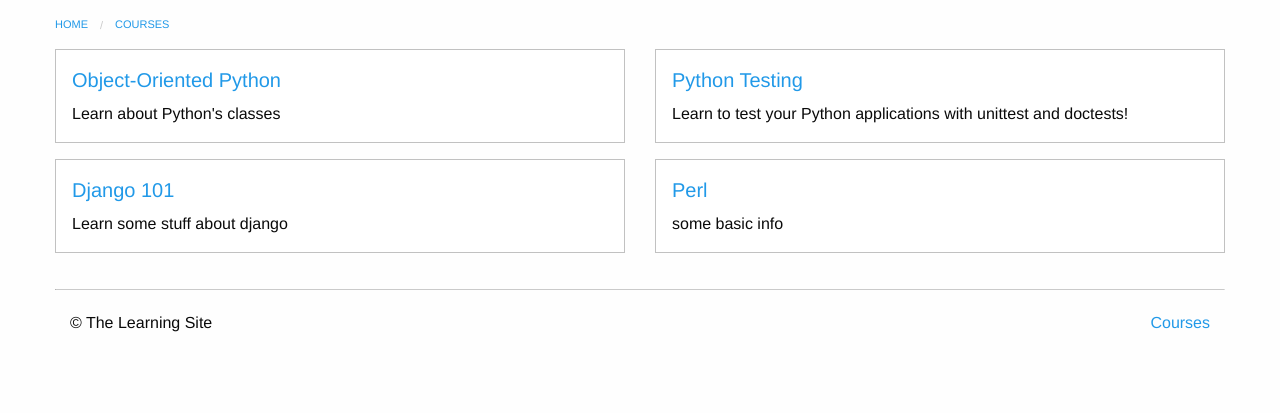
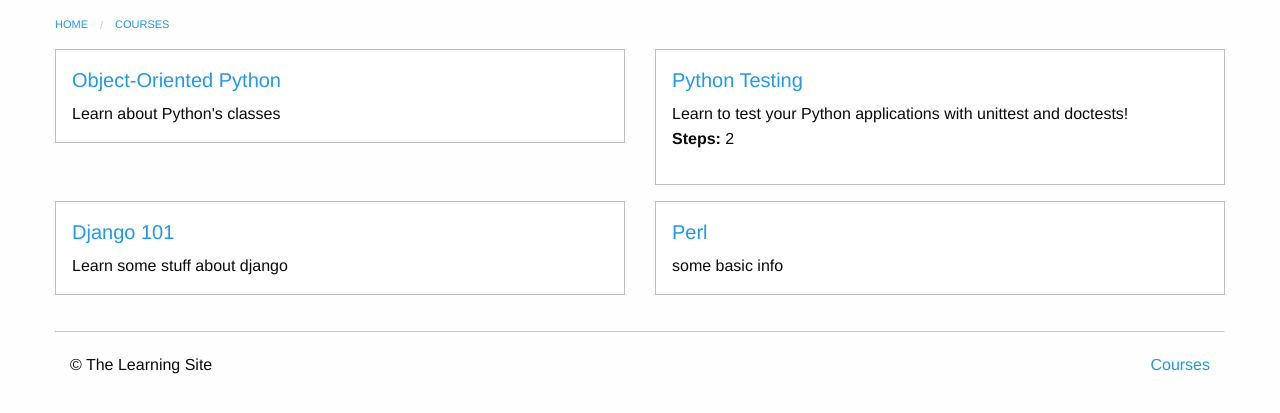
Before and after one commit to Amanda-Wakefield/learning_site, a Django app: page /courses/ in a window 1280 px wide. Shown: the part 77-490 px from the top of the page. Run offline with Django 3.2, Linux system fonts and the light colour scheme; data comes from the database, SQL or seed files in the repository.

Commit message:
added annotation to count number of steps

```diff
--- a/courses/templates/courses/course_list.html
+++ b/courses/templates/courses/course_list.html
@@ -13,6 +13,9 @@
                     <h5><a href="{% url 'courses:detail' pk=course.pk %}">{{ course.title }}</a></h5>
                     <div class="card-copy">
                         {{ course.description }}
+                        {% if course.total_steps %}
+                        <p><strong>Steps:</strong>  {{ course.total_steps }}</p>
+                        {% endif %}
                     </div>
                 </div>
             </div>
--- a/courses/views.py
+++ b/courses/views.py
@@ -2,7 +2,7 @@ from itertools import chain
 
 from django.contrib import messages
 from django.contrib.auth.decorators import login_required
-from django.db.models import Q
+from django.db.models import Q, Count
 from django.http import HttpResponseRedirect
 from django.shortcuts import get_object_or_404, render
 
@@ -11,7 +11,11 @@ from . import models
 
 
 def course_list(request):
-    courses = models.Course.objects.filter(published=True)
+    courses = models.Course.objects.filter(
+        published=True
+    ).annotate(
+        total_steps=Count('text', distinct=True)+Count('quiz', distinct=True)
+    )
     return render(request, 'courses/course_list.html', {'courses': courses})
 
 
```
